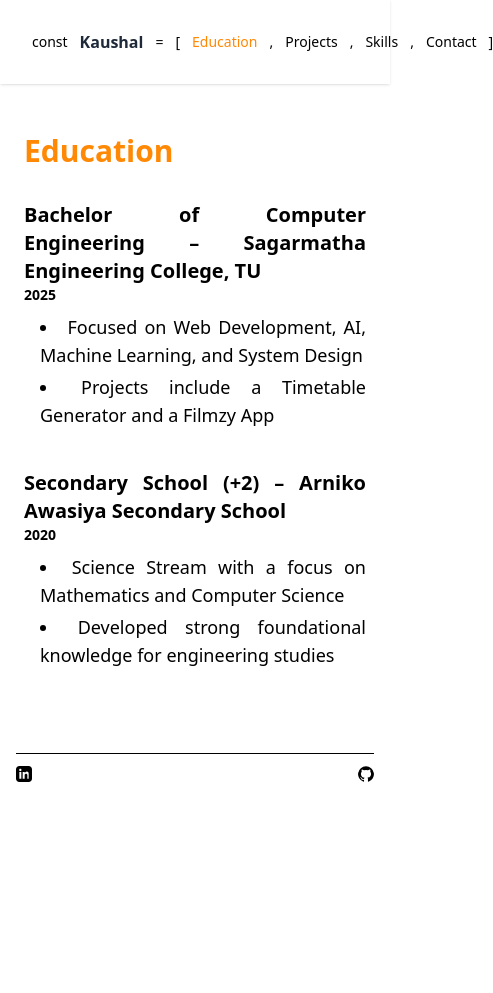
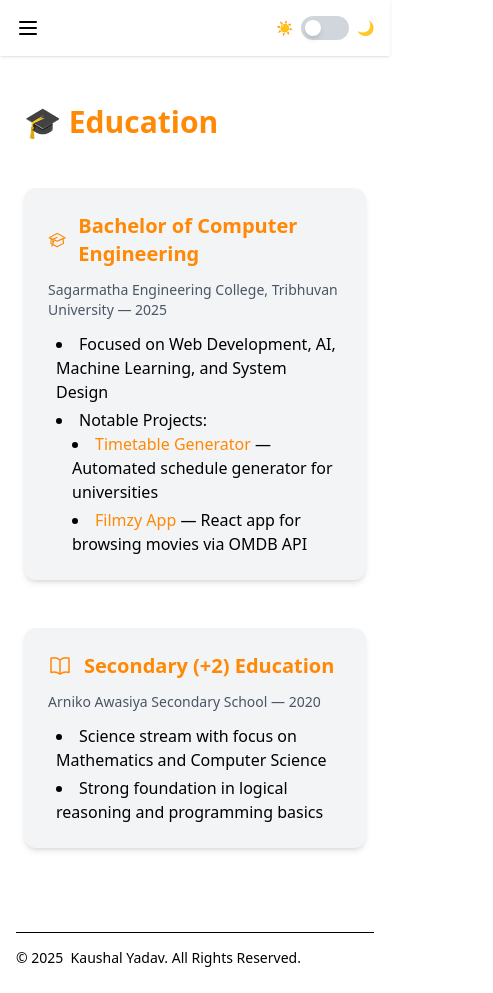
Before and after one commit to penguin-404/vite-portfolio, a React (Vite) app: page /education in a window 390 px wide. Shown: the whole page, 493 px wide, since content can reach past the window. Before the commit the page ends 844 px from the top, so only its background shows below. Built offline with nearby package versions, Linux system fonts and the light colour scheme.

Commit message:
Responsiveness design with minimal changes

```diff
--- a/package.json
+++ b/package.json
@@ -13,7 +13,9 @@
     "deploy": "gh-pages -d dist"
   },
   "dependencies": {
+    "@heroicons/react": "^2.2.0",
     "@tailwindcss/vite": "^4.1.10",
+    "lucide-react": "^0.523.0",
     "react": "^19.1.0",
     "react-dom": "^19.1.0",
     "react-router": "^7.6.2",
--- a/src/Layout.jsx
+++ b/src/Layout.jsx
@@ -5,11 +5,13 @@ import { Outlet } from 'react-router'
 
 function Layout() {
   return (
-    <>
-    <Header />
-    <Outlet />
-    <Footer />
-    </>
+    <div className="min-h-screen flex flex-col bg-white dark:bg-gray-800 text-black dark:text-white">
+      <Header />
+      <div className="flex-grow">
+        <Outlet />
+      </div>
+      <Footer />
+    </div>
   )
 }
 
--- a/src/components/Contact.jsx
+++ b/src/components/Contact.jsx
@@ -73,7 +73,7 @@ export default function Contact() {
               </div>
             </div>
 
-            {/* Right Side (Minimal) */}
+            {/* Right Side */}
             <div className="p-6 flex flex-col justify-center items-center bg-white dark:bg-gray-800">
               <a
                 href="mailto:madebykaushal@gmail.com"
--- a/src/components/Education.jsx
+++ b/src/components/Education.jsx
@@ -1,35 +1,45 @@
 import React from 'react'
+import { AcademicCapIcon, BookOpenIcon } from '@heroicons/react/24/outline'
 
 export default function Education() {
   return (
-    <div className="h-[75vh] bg-white text-black  dark:bg-gray-800 dark:text-white px-6 py-12 flex items-center justify-center">
-      <div className="max-w-2xl">
-        <h1 className="text-3xl font-bold mb-8 text-orange-400">Education</h1>
+    <div className="bg-white dark:bg-gray-800 text-black dark:text-white px-6 py-12 flex items-center justify-center min-h-[calc(100vh-200px)]">
+      <div className="max-w-3xl w-full space-y-12">
+        <h1 className="text-3xl font-bold text-orange-400">🎓 Education</h1>
 
-        <div className="space-y-10 text-lg text-justify">
-          <div>
-            <h2 className="text-xl font-semibold text-black dark:text-white mb-1">
-              Bachelor of Computer Engineering – Sagarmatha Engineering College, TU
-              <span className="block text-sm text-black dark:text-white">2025</span>
-            </h2>
-            <ul className="list-disc list-inside ml-4 mt-2 space-y-1">
-              <li>Focused on Web Development, AI, Machine Learning, and System Design</li>
-              <li>Projects include a Timetable Generator and a Filmzy App</li>
-            </ul>
+        <div className="bg-gray-100 dark:bg-gray-900 p-6 rounded-xl shadow-md space-y-3 transition-colors duration-300">
+          <div className="flex items-center gap-3 text-orange-400">
+            <AcademicCapIcon className="h-6 w-6" />
+            <h2 className="text-xl font-semibold">Bachelor of Computer Engineering</h2>
           </div>
+          <p className="text-sm text-gray-600 dark:text-gray-300">
+            Sagarmatha Engineering College, Tribhuvan University — <span className="font-medium">2025</span>
+          </p>
+          <ul className="list-disc list-inside ml-2 text-base space-y-1">
+            <li>Focused on Web Development, AI, Machine Learning, and System Design</li>
+            <li>Notable Projects:
+              <ul className="list-disc list-inside ml-4 space-y-1">
+                <li><span className="font-medium text-orange-400">Timetable Generator</span> — Automated schedule generator for universities</li>
+                <li><span className="font-medium text-orange-400">Filmzy App</span> — React app for browsing movies via OMDB API</li>
+              </ul>
+            </li>
+          </ul>
+        </div>
 
-          <div>
-            <h2 className="text-xl font-semibold text-black dark:text-white mb-1">
-              Secondary School (+2) – Arniko Awasiya Secondary School
-              <span className="block text-sm text-black dark:text-white">2020</span>
-            </h2>
-            <ul className="list-disc list-inside ml-4 mt-2 space-y-1">
-              <li>Science Stream with a focus on Mathematics and Computer Science</li>
-              <li>Developed strong foundational knowledge for engineering studies</li>
-            </ul>
+        <div className="bg-gray-100 dark:bg-gray-900 p-6 rounded-xl shadow-md space-y-3 transition-colors duration-300">
+          <div className="flex items-center gap-3 text-orange-400">
+            <BookOpenIcon className="h-6 w-6" />
+            <h2 className="text-xl font-semibold">Secondary (+2) Education</h2>
           </div>
+          <p className="text-sm text-gray-600 dark:text-gray-300">
+            Arniko Awasiya Secondary School — <span className="font-medium">2020</span>
+          </p>
+          <ul className="list-disc list-inside ml-2 text-base space-y-1">
+            <li>Science stream with focus on Mathematics and Computer Science</li>
+            <li>Strong foundation in logical reasoning and programming basics</li>
+          </ul>
         </div>
       </div>
     </div>
-  );
+  )
 }
--- a/src/components/Footer.jsx
+++ b/src/components/Footer.jsx
@@ -7,14 +7,14 @@ export default function Footer() {
             <div className="mx-auto w-full max-w-screen-xl p-4 py-6 lg:py-8">
                 <hr className="my-3 border-black dark:border-white sm:mx-auto lg:my-3" />
                 <div className="sm:flex sm:items-center sm:justify-between">
-                    <span className="text-sm text-black dark:text-white hidden sm:flex">
+                    <span className="text-sm text-black dark:text-white">
                         © 2025 &nbsp;
                         <a href="https://kaushalyadav.com.np/" className="hover:underline">
                             Kaushal Yadav
                         </a>
                         . All Rights Reserved.
                     </span>
-                    <div className="flex flex-wrap items-center justify-between gap-4 sm:justify-evenly">
+                    <div className="sm:flex flex-wrap items-center justify-between gap-4 hidden">
                         <a href="https://www.linkedin.com/in/imkaushall/" target='_blank' className=" text-black  dark:text-white   hover:text-orange-400">
                             <svg
                                 className="w-4 h-4"
--- a/src/components/Header.jsx
+++ b/src/components/Header.jsx
@@ -1,62 +1,64 @@
 import { NavLink } from 'react-router';
 import Toggle from './Toggle';
+import { useState } from 'react';
+import { Menu } from 'lucide-react';
 
 export default function Header() {
+  const [menuOpen, setMenuOpen] = useState(false);
+
   const navLinkClass = ({ isActive }) =>
-    `px-2 py-1 text-sm font-medium ${
+    `block px-4 py-2 text-sm font-medium ${
       isActive ? 'text-orange-400' : 'text-black dark:text-white'
     } hover:text-orange-400`;
 
   return (
-    <header className="shadow sticky top-0 z-50 bg-white dark:bg-gray-800 text-black dark:text-shadow-white">
-      <nav className="max-w-screen-xl mx-auto px-8 lg:px-60 py-7 flex items-center justify-between">
-        {/* Centered content container */}
-        <div className="flex-1 flex justify-center">
-          <div className="flex items-center space-x-3 text-sm font-medium">
-            {/* Name (home link) */}
-            <span className="text-black dark:text-white">const</span>
-            <NavLink
-              to="/"
-              className={({ isActive }) =>
-                `text-base font-bold ${
-                  isActive ? 'text-orange-400' : 'text-gray-800 dark:text-white'
-                } hover:text-orange-400`
-              }
-            >
-              Kaushal
-            </NavLink>
+    <header className="shadow sticky top-0 z-50 bg-white dark:bg-gray-800 text-black dark:text-white">
+      <nav className="max-w-screen-xl mx-auto px-4 py-4 flex items-center justify-between">
+        {/* Left: Logo or Hamburger */}
+        <div className="flex items-center">
+          {/* Hamburger only on small screens */}
+          <button
+            className="sm:hidden text-black dark:text-white"
+            onClick={() => setMenuOpen(!menuOpen)}
+            aria-label="Toggle Menu"
+          >
+            <Menu className="h-6 w-6" />
+          </button>
 
-            {/* = sign */}
-            <span className="text-black dark:text-white">=</span>
-
-            {/* [ Links | ... ] */}
-            <span className="flex items-center space-x-1 text-black dark:text-white">
-              <span>[</span>
-              <NavLink to="/education" className={navLinkClass}>
-                Education
-              </NavLink>
-              <span>,</span>
-              <NavLink to="/projects" className={navLinkClass}>
-                Projects
-              </NavLink>
-              <span>,</span>
-              <NavLink to="/skills" className={navLinkClass}>
-                Skills
-              </NavLink>
-              <span>,</span>
-              <NavLink to="/contact" className={navLinkClass}>
-                Contact
-              </NavLink>
-              <span>]</span>
-            </span>
-          </div>
+          {/* Logo on larger screens */}
+          <NavLink
+            to="/"
+            className="hidden sm:block text-lg font-bold text-orange-400 ml-2"
+          >
+            Kaushal
+          </NavLink>
         </div>
 
-        {/* Dark Mode Toggle on the far right */}
-        <div className="ml-auto hidden sm:flex">
+        {/* Nav Links for large screens */}
+        <div className="hidden sm:flex space-x-6 text-sm font-medium">
+          <NavLink to="/" className={navLinkClass}>Home</NavLink>
+          <NavLink to="/education" className={navLinkClass}>Education</NavLink>
+          <NavLink to="/projects" className={navLinkClass}>Projects</NavLink>
+          <NavLink to="/skills" className={navLinkClass}>Skills</NavLink>
+          <NavLink to="/contact" className={navLinkClass}>Contact</NavLink>
+        </div>
+
+        {/* Toggle always at right */}
+        <div className="ml-4">
           <Toggle />
         </div>
       </nav>
+
+      {/* Dropdown menu for small screens */}
+      {menuOpen && (
+        <div className="sm:hidden bg-white dark:bg-gray-800 border-t dark:border-white px-4 pb-4">
+          <NavLink to="/" className={navLinkClass} onClick={() => setMenuOpen(false)}>Home</NavLink>
+          <NavLink to="/education" className={navLinkClass} onClick={() => setMenuOpen(false)}>Education</NavLink>
+          <NavLink to="/projects" className={navLinkClass} onClick={() => setMenuOpen(false)}>Projects</NavLink>
+          <NavLink to="/skills" className={navLinkClass} onClick={() => setMenuOpen(false)}>Skills</NavLink>
+          <NavLink to="/contact" className={navLinkClass} onClick={() => setMenuOpen(false)}>Contact</NavLink>
+        </div>
+      )}
     </header>
   );
 }
--- a/src/index.css
+++ b/src/index.css
@@ -1,2 +1,9 @@
 @import "tailwindcss";
 @custom-variant dark (&:where(.dark, .dark *));
+html,
+body,
+#root {
+  height: 100%;
+  margin: 0;
+  padding: 0;
+}
```
Also changed, not shown: src/App.jsx (deleted, +0 -12 lines), src/App.css (deleted), 1 other file (tests, documents, lock files or other folders).
